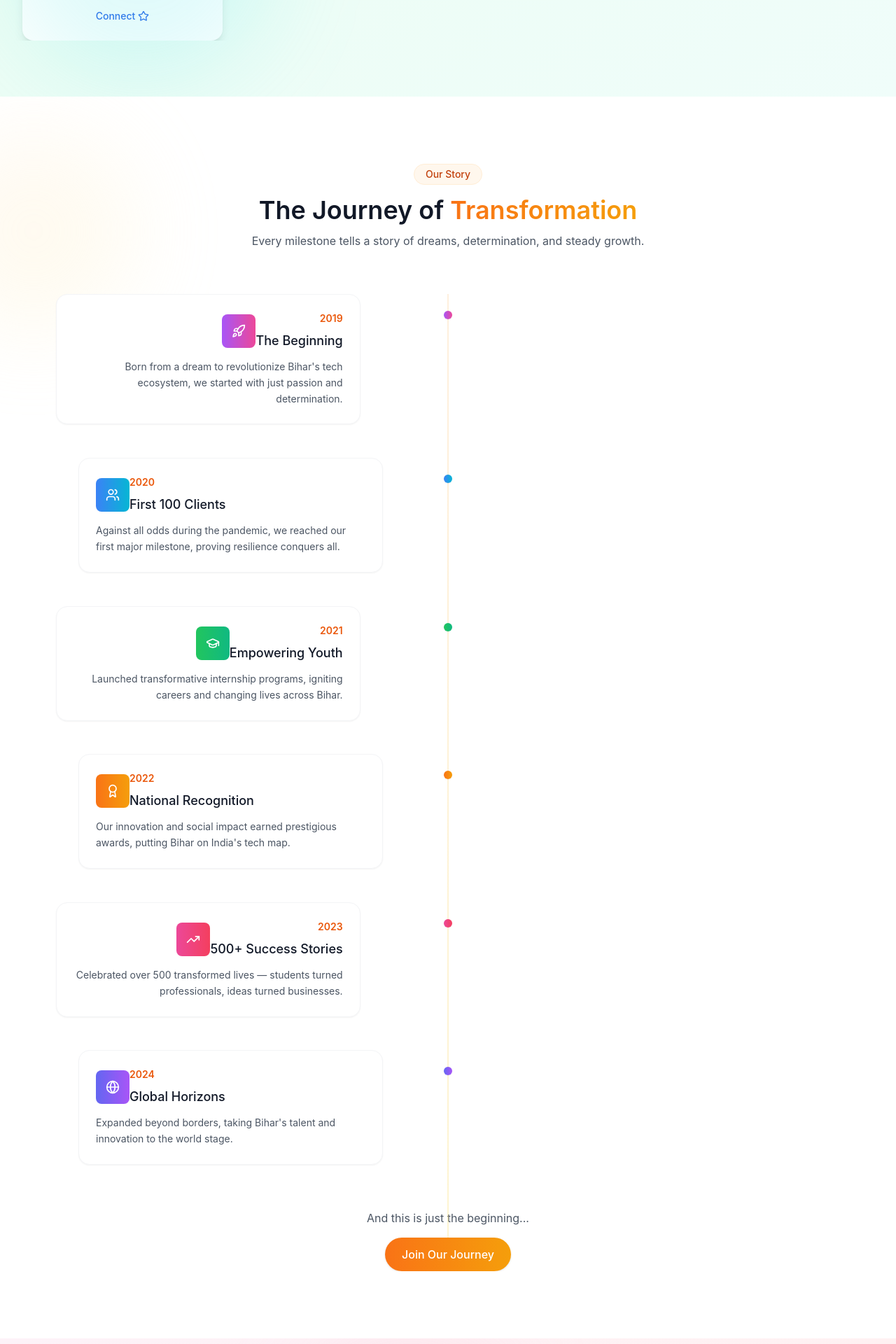
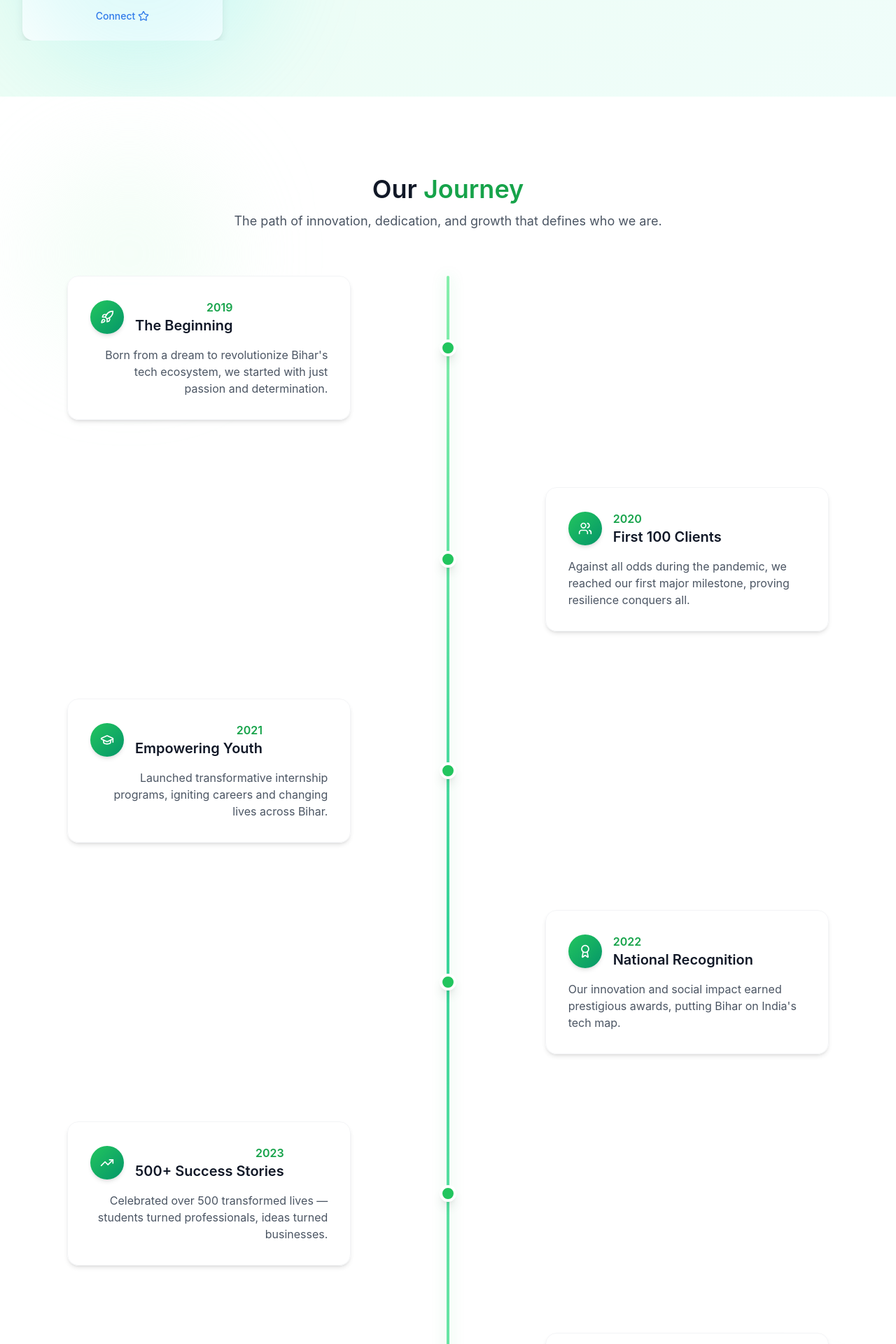
Before and after one commit to kushvardhan/jankiinfotech, a Next.js app: page /about in a window 1280 px wide. Shown: the part 4620-6540 px from the top of the page at 70% size. Built offline with nearby package versions, Linux system fonts and the light colour scheme.

Commit message:
working on making it look better

```diff
--- a/src/app/about/page.tsx
+++ b/src/app/about/page.tsx
@@ -10,6 +10,7 @@ import {
   Building,
   Building2,
   Calendar,
+   CheckCircle2 ,
   CheckCircle,
   Download,
   FileText,
@@ -487,73 +488,63 @@ const item = {
         </section>
 
         {/* Journey Timeline - Premium & Emotionally Engaging */}
-         <section className="relative py-16 md:py-24 bg-white text-gray-900 overflow-hidden">
-      {/* subtle background accent - not animated on hover */}
+        <section className="relative py-20 md:py-28 bg-white text-gray-900 overflow-hidden">
+      {/* Background gradients - subtle and brand-aligned */}
       <div className="absolute inset-0 pointer-events-none">
-        <div className="hidden md:block absolute -left-24 top-12 w-72 h-72 rounded-full blur-3xl bg-gradient-to-br from-orange-100 to-amber-100 opacity-30" />
+        <div className="absolute top-20 left-10 w-72 h-72 bg-green-100/30 rounded-full blur-3xl" />
+        <div className="absolute bottom-10 right-10 w-72 h-72 bg-emerald-100/40 rounded-full blur-3xl" />
       </div>
 
-      <div className="container mx-auto max-w-6xl px-4 relative z-10">
-        <div className="text-center mb-12 md:mb-16">
-          <div className="inline-flex items-center bg-orange-50 border border-orange-100 rounded-full px-4 py-1 text-orange-700 text-sm font-medium">
-            <span>Our Story</span>
-          </div>
-          <h2 className="mt-4 text-3xl md:text-4xl font-semibold leading-tight">
-            The Journey of{" "}
-            <span className="bg-clip-text text-transparent bg-gradient-to-r from-orange-500 to-amber-500">
-              Transformation
-            </span>
+      <div className="container relative z-10 mx-auto max-w-6xl px-4 sm:px-6 lg:px-8">
+        <div className="text-center mb-16">
+          <h2 className="text-3xl md:text-4xl font-semibold mb-3">
+            Our <span className="text-green-600">Journey</span>
           </h2>
-          <p className="mt-3 text-sm md:text-base text-gray-600 max-w-2xl mx-auto">
-            Every milestone tells a story of dreams, determination, and steady growth.
+          <p className="text-gray-600 text-lg max-w-2xl mx-auto">
+            The path of innovation, dedication, and growth that defines who we are.
           </p>
         </div>
 
-        <motion.div
-          variants={container}
-          initial="hidden"
-          whileInView="show"
-          viewport={{ once: true, amount: 0.2 }}
-          className="relative"
-        >
-          {/* Vertical center line on md+, simple thin line */}
-          <div className="hidden md:block absolute left-1/2 -translate-x-1/2 top-0 bottom-0 w-[2px] bg-gradient-to-b from-orange-200 to-amber-200 opacity-40" />
+        <div className="relative">
+          {/* Central timeline line */}
+          <div className="absolute left-1/2 transform -translate-x-1/2 w-1 bg-gradient-to-b from-green-300 via-emerald-400 to-green-300 rounded-full h-full shadow-[0_0_20px_rgba(34,197,94,0.25)]" />
 
-          <div className="space-y-8 md:space-y-12">
+          <div className="space-y-14 md:space-y-24">
             {milestones.map((m, i) => {
-              const Icon = m.icon;
               const isLeft = i % 2 === 0;
 
               return (
                 <motion.div
                   key={i}
-                  className="relative md:flex md:items-start md:justify-between"
+                  initial={{ opacity: 0, y: 40 }}
+                  whileInView={{ opacity: 1, y: 0 }}
+                  viewport={{ once: true, amount: 0.2 }}
+                  transition={{ duration: 0.6, delay: i * 0.1 }}
+                  className={`relative flex flex-col md:flex-row items-center ${
+                    isLeft ? "md:justify-start" : "md:justify-end"
+                  }`}
                 >
+                  {/* Connector Dot */}
+                  <div className="absolute left-1/2 -translate-x-1/2 w-6 h-6 bg-green-500 rounded-full border-4 border-white shadow-lg z-10"></div>
+
                   {/* Card */}
                   <div
-                    className={`md:w-5/12 ${isLeft ? "md:order-1 md:text-right md:pr-8" : "md:order-2 md:text-left md:pl-8"}`}
+                    className={`relative md:w-5/12 ${
+                      isLeft ? "md:pr-12 md:text-right" : "md:pl-12 md:text-left"
+                    }`}
                   >
-                    <div
-                      className="bg-white border border-gray-100 rounded-2xl p-5 md:p-6 shadow-sm transition-shadow transform-gpu will-change-transform hover:shadow-md"
-                      style={{ backfaceVisibility: "hidden" }}
-                    >
-                      <div className="inline-flex items-center space-x-3 md:space-x-0 md:space-x-reverse md:justify-end">
-                        <div className={`inline-flex items-center justify-center w-12 h-12 rounded-lg bg-gradient-to-r ${m.color} text-white`}>
-                          <Icon className="w-5 h-5" />
+                    <div className="bg-white/90 backdrop-blur-xl border border-gray-100 rounded-2xl p-6 md:p-8 shadow-md hover:shadow-lg transition-all duration-300 transform hover:-translate-y-1">
+                      <div className="flex items-center gap-3 md:gap-4 justify-center md:justify-start">
+                        <div className="flex items-center justify-center w-12 h-12 rounded-full bg-gradient-to-br from-green-500 to-emerald-600 text-white shadow-md">
+                          {m.icon ? <m.icon className="w-5 h-5" /> : <CheckCircle2 className="w-5 h-5" />}
                         </div>
-                        <div className="ml-3 md:ml-0">
-                          <div className="text-sm text-orange-600 font-semibold">{m.year}</div>
-                          <h3 className="mt-2 text-lg font-medium text-gray-900">{m.title}</h3>
+                        <div>
+                          <div className="text-green-600 font-semibold text-sm md:text-base">{m.year}</div>
+                          <h3 className="font-semibold text-lg md:text-xl text-gray-900">{m.title}</h3>
                         </div>
                       </div>
-
-                      <p className="mt-3 text-sm text-gray-600 leading-relaxed">{m.description}</p>
+                      <p className="mt-4 text-gray-600 text-sm md:text-base leading-relaxed">{m.description}</p>
                     </div>
-                  </div>
-
-                  {/* Dot / connector */}
-                  <div className="absolute left-4 md:left-1/2 md:-translate-x-1/2 top-4 md:top-6 flex items-center justify-center">
-                    <div className={`w-3 h-3 rounded-full bg-gradient-to-r ${m.color} shadow-sm`} />
                   </div>
                 </motion.div>
               );
@@ -561,16 +552,19 @@ const item = {
           </div>
 
           {/* CTA */}
-          <div className="text-center mt-12 md:mt-16">
-            <p className="text-gray-600 mb-4">And this is just the beginning...</p>
-            <button
-              type="button"
-              className="inline-flex items-center gap-3 px-6 py-3 rounded-full bg-gradient-to-r from-orange-500 to-amber-500 text-white font-medium shadow hover:shadow-lg transition-transform transform-gpu hover:-translate-y-0.5 focus:outline-none focus:ring-2 focus:ring-orange-200"
-            >
-              <span>Join Our Journey</span>
+          <motion.div
+            initial={{ opacity: 0, y: 40 }}
+            whileInView={{ opacity: 1, y: 0 }}
+            viewport={{ once: true }}
+            transition={{ duration: 0.8 }}
+            className="text-center mt-20"
+          >
+            <p className="text-gray-600 mb-4">And we’re still growing every day...</p>
+            <button className="px-8 py-3 rounded-full bg-gradient-to-r from-green-500 to-emerald-600 text-white font-medium shadow-md hover:shadow-lg transform hover:-translate-y-1 transition-all duration-300">
+              Join Our Journey
             </button>
-          </div>
-        </motion.div>
+          </motion.div>
+        </div>
       </div>
     </section>
 
```
